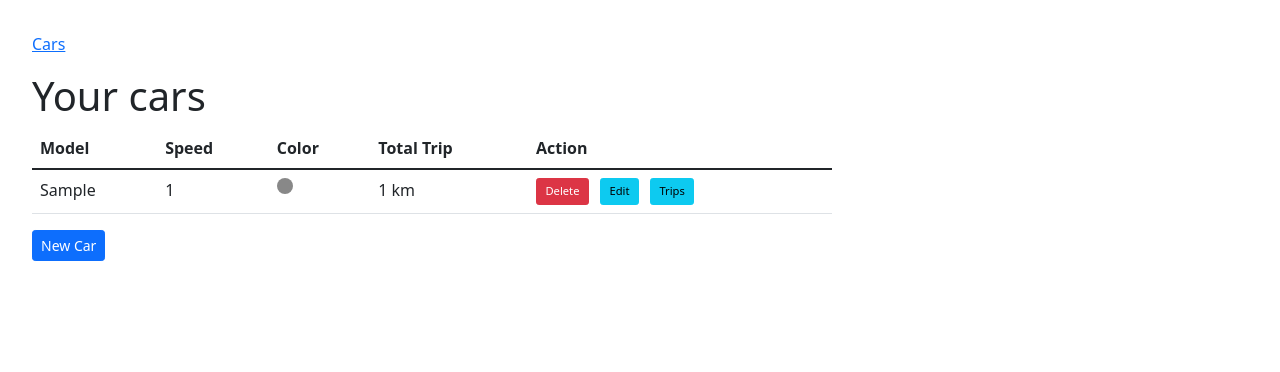
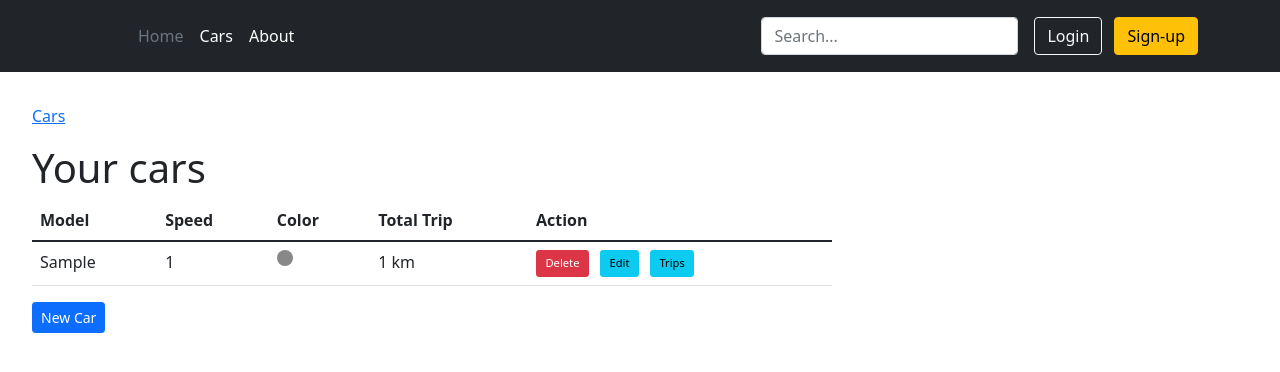
Before and after one commit to timurbakibayev/almau_adv_django, a Django app: page / in a window 1280 px wide. Shown: the top 372 px of the page. Run offline with Django 3.2, Linux system fonts and the light colour scheme; tables that the repository leaves empty hold one stand-in row (values such as "Sample post"); some libraries are stand-ins or nearby versions.

Commit message:
search cars

```diff
--- /dev/null
+++ b/app/templates/header.html
@@ -0,0 +1,30 @@
+  <header class="p-3 bg-dark text-white">
+    <div class="container">
+      <div class="d-flex flex-wrap align-items-center justify-content-center justify-content-lg-start">
+        <a href="/" class="d-flex align-items-center mb-2 mb-lg-0 text-white text-decoration-none">
+          <svg class="bi me-2" width="40" height="32" role="img" aria-label="Bootstrap"><use xlink:href="#bootstrap"/></svg>
+        </a>
+
+        <ul class="nav col-12 col-lg-auto me-lg-auto mb-2 justify-content-center mb-md-0">
+          <li><a href="#" class="nav-link px-2 text-secondary">Home</a></li>
+          <li><a href="#" class="nav-link px-2 text-white">Cars</a></li>
+          <li><a href="#" class="nav-link px-2 text-white">About</a></li>
+        </ul>
+
+        <form class="col-12 col-lg-auto mb-3 mb-lg-0 me-lg-3">
+          <input type="search"
+                 class="form-control form-control-dark"
+                 name="search"
+                 placeholder="Search..."
+                 aria-label="Search"
+                 value="{{ search }}"
+          >
+        </form>
+
+        <div class="text-end">
+          <button type="button" class="btn btn-outline-light me-2">Login</button>
+          <button type="button" class="btn btn-warning">Sign-up</button>
+        </div>
+      </div>
+    </div>
+  </header>
--- a/app/templates/index.html
+++ b/app/templates/index.html
@@ -7,6 +7,7 @@
     <title>AlmaU Advanced Django Development</title>
 </head>
 <body>
+{% include "header.html" %}
 <div style="margin: 2em; max-width: 800px">
     <nav aria-label="breadcrumb">
         <ol class="breadcrumb">
@@ -50,6 +51,10 @@
                         <a class="btn btn-info" href="/cars/{{ car.id }}/trips" style="zoom: 0.7">Trips</a>
                     </div>
                 </td>
+            </tr>
+        {% empty %}
+            <tr>
+                <td colspan="5">No cars found {% if search %}for search {{ search }}{% endif %}</td>
             </tr>
         {% endfor %}
         </tbody>
--- a/app/views_cars.py
+++ b/app/views_cars.py
@@ -6,9 +6,16 @@ from app.models import Car
 
 
 def index(request: HttpRequest) -> HttpResponse:
-    catalog = Car.objects.all()
+    search = request.GET.get("search", "")
+    cars = Car.objects.all()
+    if search != "":
+        if search.isnumeric():
+            cars = cars.filter(model__icontains=search) | cars.filter(speed=int(search))
+        else:
+            cars = cars.filter(model__icontains=search)
     return render(request, "index.html", context={
-        "cars": catalog
+        "cars": cars,
+        "search": search,
     })
 
 
@@ -34,7 +41,5 @@ def add_car(request: HttpRequest) -> HttpResponse:
     return redirect("/")
 
 
-# TODO: class: search cars
-
 # TODO: homework: TESTS!!!
 # TODO: if a user enters non-positive (<=0) km, then message: "Only positive values allowed" FRONT-END!!
```
